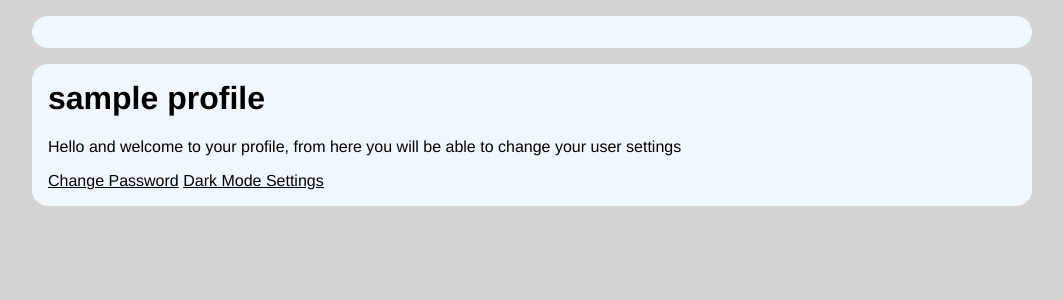
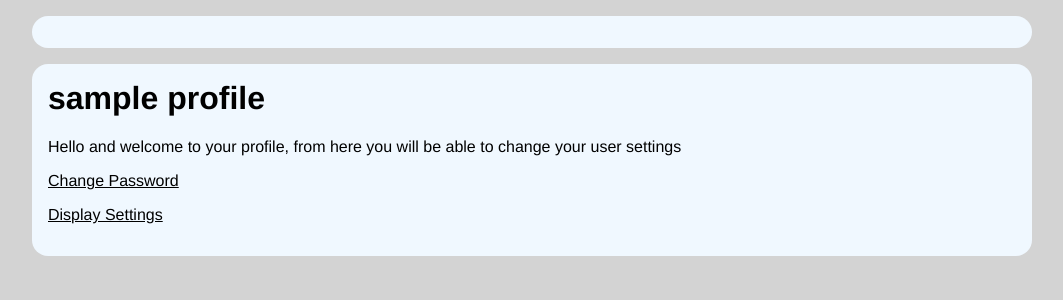
Before and after one commit to timothyf1/cmt120-flask, a Flask app: page /profile/ in a window 1280 px wide. Shown: the part 66-366 px from the top of the page, without its empty margins (108-1171 px from the left). Run offline with Flask 3, Linux system fonts and the light colour scheme; the visitor is signed in with stand-in values (Sample User, id 1); parts of the project's set-up code (start-up, migrations or seed data) failed here and were passed over.

Commit message:
rename of variables

```diff
--- a/portfolio/profile/forms.py
+++ b/portfolio/profile/forms.py
@@ -8,6 +8,6 @@ class Change_password(FlaskForm):
     confirm_new_password = PasswordField('Confirm New Password', validators=[DataRequired(), EqualTo('new_password', message="Passwords do not match")])
     submit = SubmitField('Change Password')
 
-class Dark_mode(FlaskForm):
-    pref = RadioField('Select dark mode preference', choices=[(0, 'System'), (1, 'Light'), (2, 'Dark')], default=0)
+class Display_Settings(FlaskForm):
+    dark = RadioField('Select dark mode preference', choices=[(0, 'System'), (1, 'Light'), (2, 'Dark')], default=0)
     submit = SubmitField('Apply')
--- a/portfolio/profile/profile.py
+++ b/portfolio/profile/profile.py
@@ -20,12 +20,12 @@ def change_password():
         form.current_password.errors = ['Password Incorrect']
     return render_template('changepassword.html', title='Change Password', form=form)
 
-@bp_profile.route('/darkmode', methods=['GET', 'POST'])
+@bp_profile.route('/display-settings', methods=['GET', 'POST'])
 @login_required
 def dark_mode_setting():
-    form = Dark_mode()
+    form = Display_Settings()
     if form.validate_on_submit():
-        current_user.dark_mode = form.pref.data
+        current_user.dark_mode = form.dark.data
         db.session.commit()
         return redirect(url_for('bp_profile.user_profile'))
 
@@ -33,11 +33,11 @@ def dark_mode_setting():
     # This code was adapted from Stack Overflow post by jeinarsson 2015-01-15
     # accessed on 2023-01-05
     # https://stackoverflow.com/a/34820107/
-    form.pref.default = current_user.dark_mode
+    form.dark.default = current_user.dark_mode
     form.process()
     # end of referenced code
 
-    return render_template('darkmode.html', title='Change Dark Mode Setting', form=form)
+    return render_template('display-settings.html', title='Change Display Settings', form=form)
 
 @bp_profile.route('/')
 @register_breadcrumb(bp_profile, '.', 'Profile')
--- a/portfolio/profile/templates/profile.html
+++ b/portfolio/profile/templates/profile.html
@@ -4,7 +4,7 @@
 
 <p>Hello and welcome to your profile, from here you will be able to change your user settings</p>
 
-<a href="{{ url_for('bp_profile.change_password') }}">Change Password</a>
-<a href="{{ url_for('bp_profile.dark_mode_setting') }}">Dark Mode Settings</a>
+<p><a href="{{ url_for('bp_profile.change_password') }}">Change Password</a></p>
+<p><a href="{{ url_for('bp_profile.dark_mode_setting') }}">Display Settings</a></p>
 
 {% endblock content %}
```
Also changed, not shown: portfolio/profile/templates/display-settings.html (renamed from portfolio/profile/templates/darkmode.html, +5 -5 lines).
